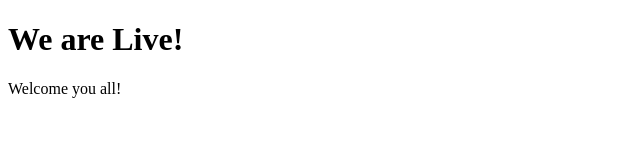
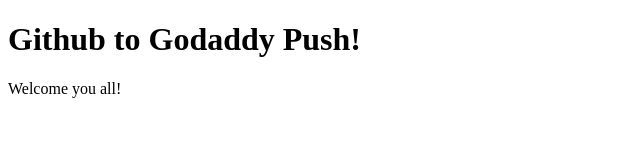
Before and after one commit to Nouman994/sample-website, a plain HTML site: page index.html in a window 1280 px wide. Shown: the whole page, without its empty margins (0-640 px from the left). Drawn offline with Linux system fonts and the light colour scheme.

Commit message:
github to godaddy push message added

```diff
--- a/index.html
+++ b/index.html
@@ -3,7 +3,7 @@
 <title>Yet another title</title>
 <body>
 
-<h1>We are Live!</h1>
+<h1>Github to Godaddy Push!</h1>
 
 <p>Welcome you all!</p>
 
```
